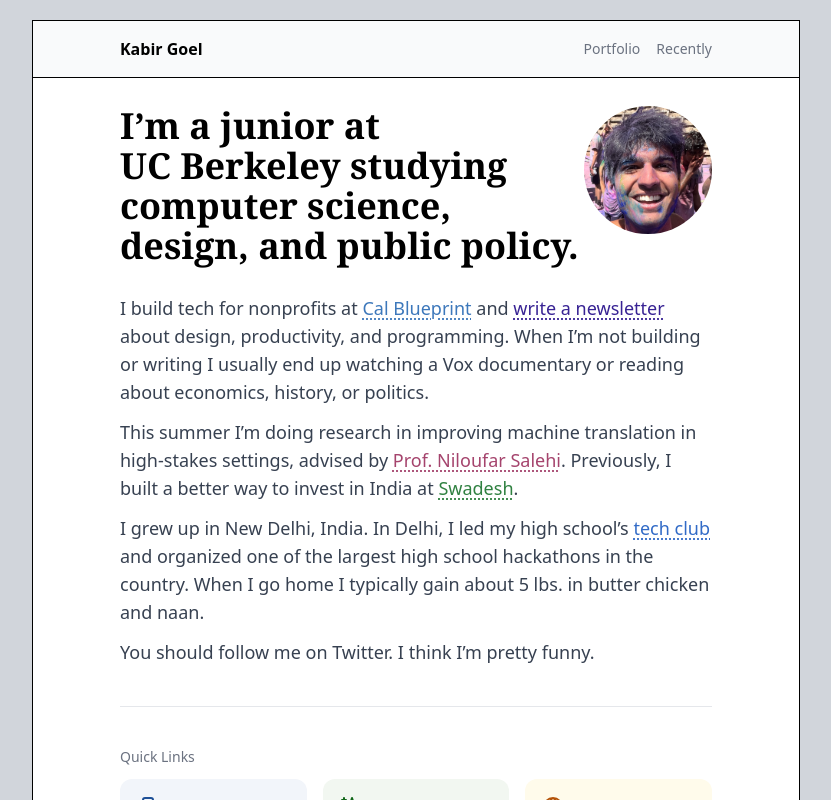
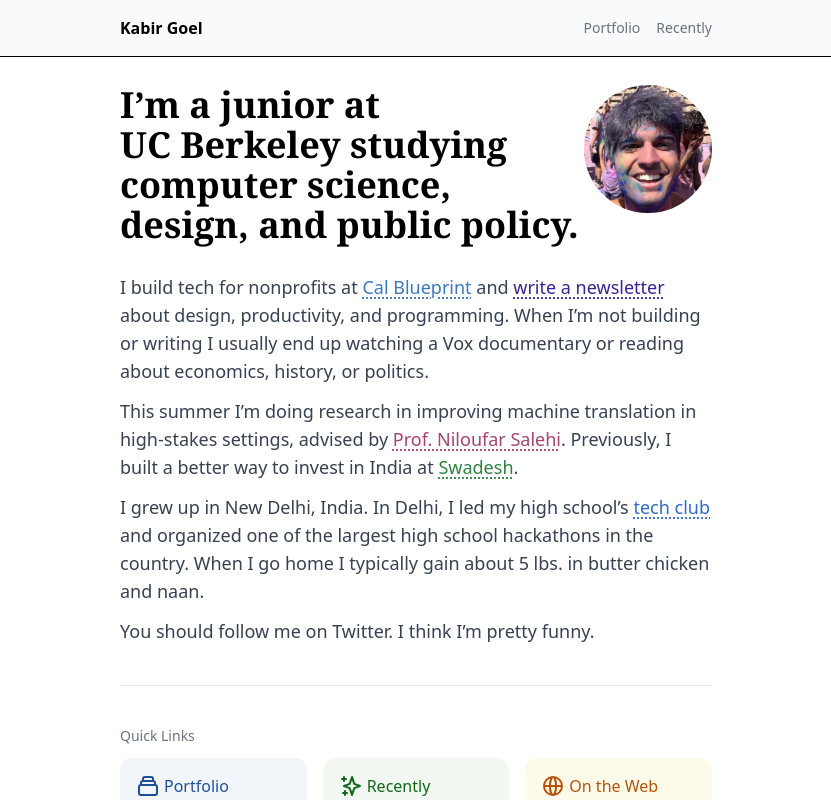
Before and after one commit to kbrgl/website, a Next.js app: page / in a window 1280 px wide. Shown: the top 800 px of the page, without its empty margins (224-1055 px from the left). Built offline with nearby package versions, Linux system fonts and the light colour scheme; a web font is replaced by a local one.

Commit message:
Remove constrained layout

```diff
--- a/components/layout.js
+++ b/components/layout.js
@@ -1,11 +1,7 @@
 export default function Layout({ children }) {
   return (
-    <div className="min-h-screen flex flex-col bg-gray-300">
-      <main className="flex-1 md:py-5">
-        <div className="mx-auto max-w-3xl bg-white md:border border-black">
-          {children}
-        </div>
-      </main>
+    <div className="min-h-screen flex flex-col">
+      <main className="flex-1">{children}</main>
     </div>
   );
 }
```
